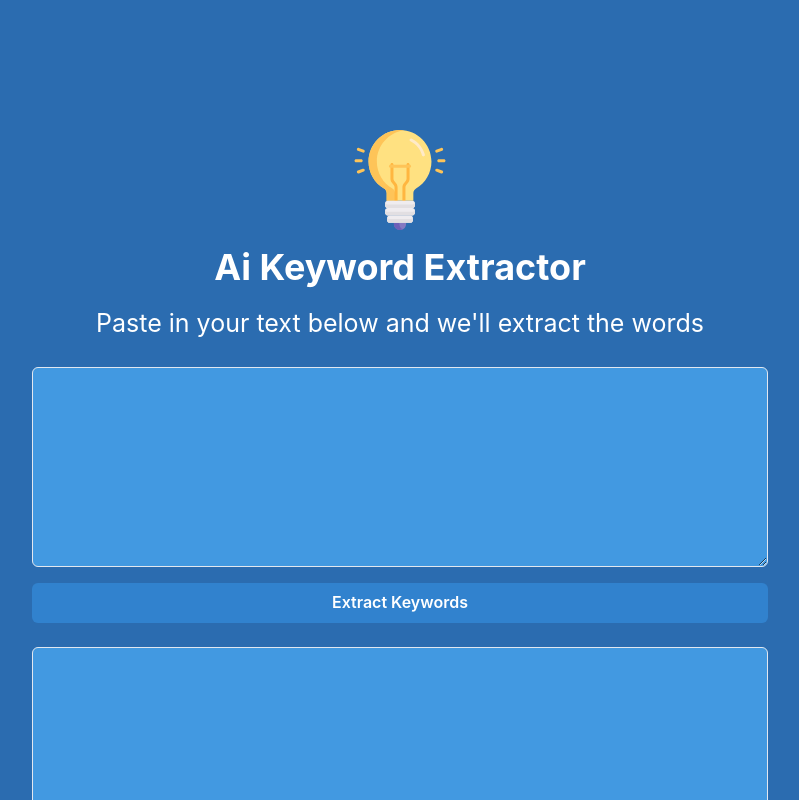
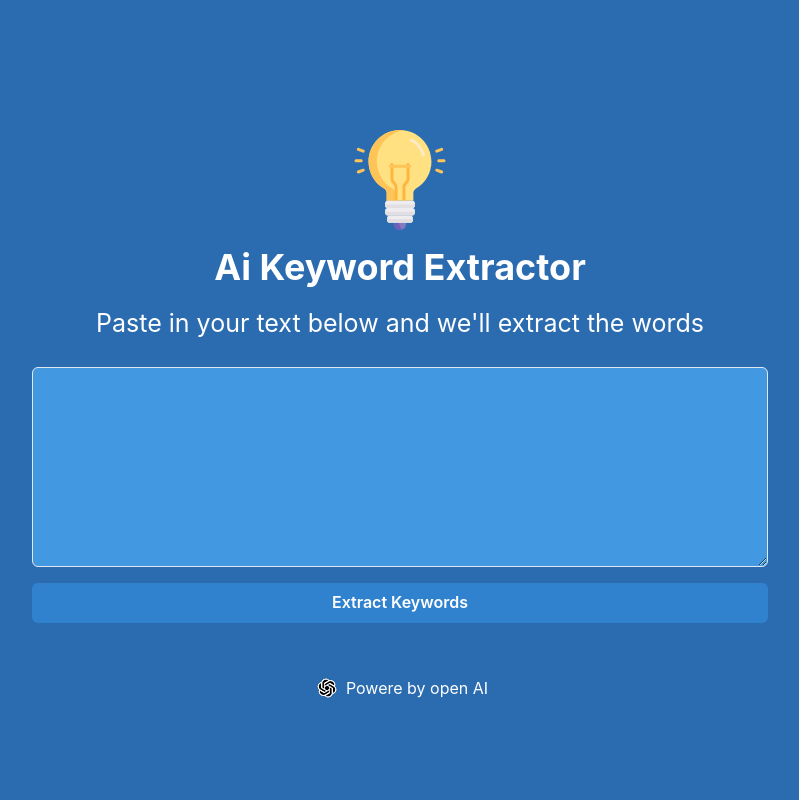
Before and after one commit to Rami-Ferjani/key-word-extractor, a React (Create React App) app: page / in a window 1280 px wide. Shown: the whole page, without its empty margins (240-1039 px from the left). Built offline with nearby package versions, Linux system fonts and the light colour scheme.

Commit message:
removed the second text input

```diff
--- a/src/App.js
+++ b/src/App.js
@@ -16,7 +16,6 @@ const App = () => {
       <Container maxW="3xl" centerContent>
         <Header />
         <TextInput />
-        <TextInput />
         <Footer />
       </Container>
     </Box>
```
